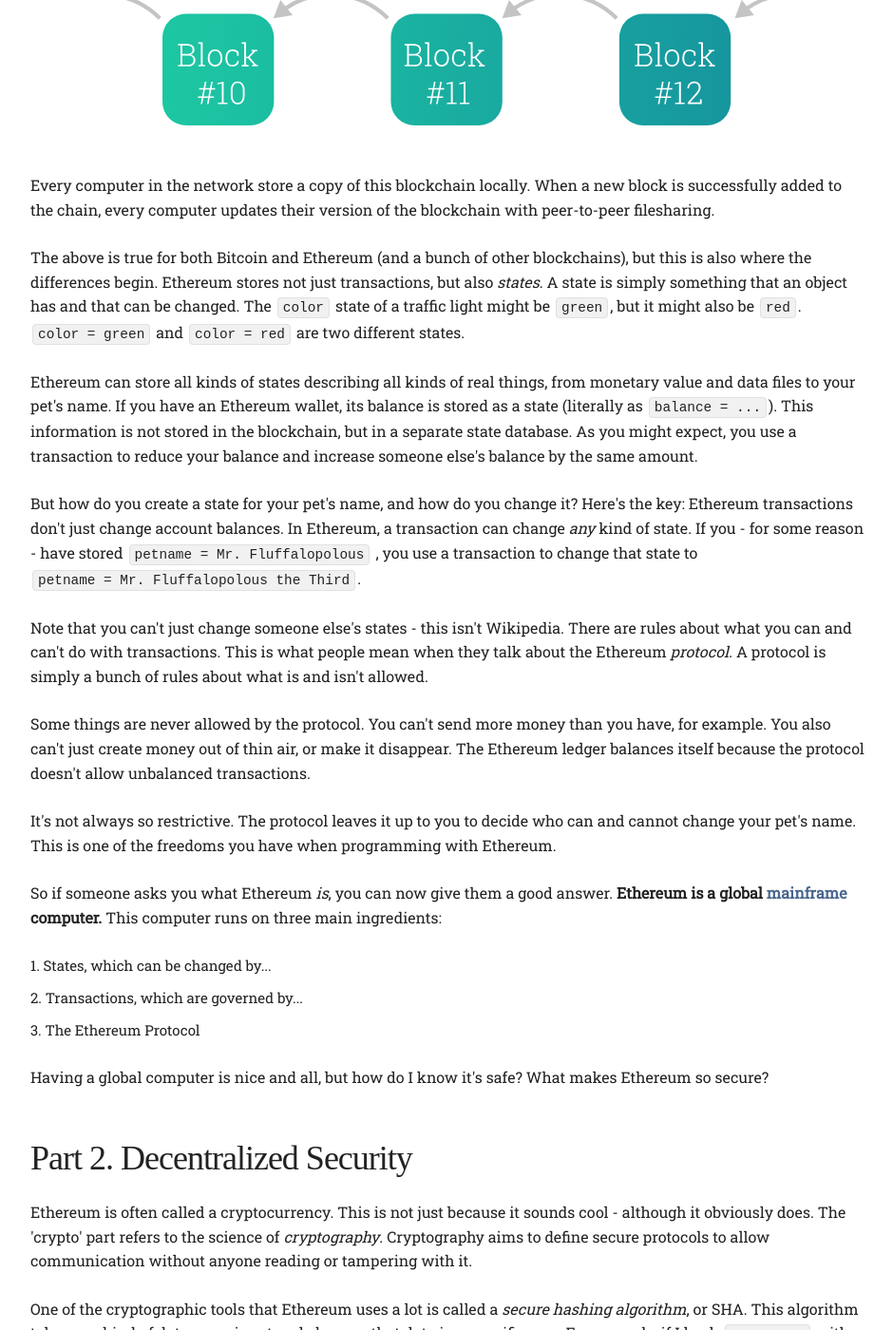
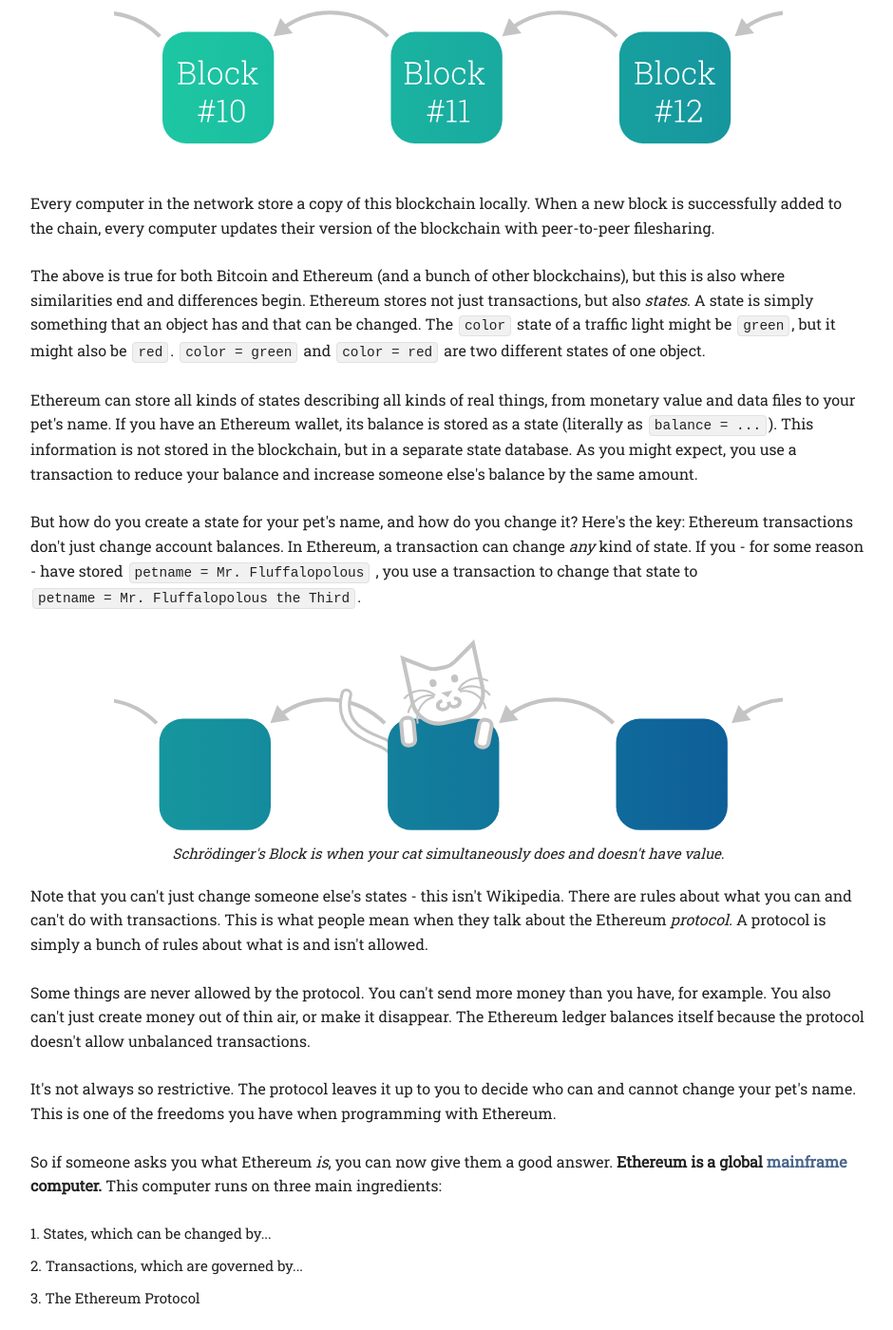
Before and after one commit to vdveen/vdveen.github.io, a Jekyll site: the page ethereum.html, which Jekyll copies as it is, in a window 1280 px wide and 1400 px high, scrolled down 4299 px. Shown: the whole window at 95% size, without its empty margins (168-1108 px from the left). Built offline with Jekyll 4.4.1, drawn with Linux system fonts in a browser that asks for light colours; some web fonts are replaced; some of the changed text lies outside the part shown.

```diff
--- a/ethereum.html
+++ b/ethereum.html
@@ -118,7 +118,8 @@
         <p>Regular banks keep a record of all transactions and use that to determine how much you have. Your balance is simply
           all money that went in minus all money that went out.</p>
         <p>Such a record of all transactions orderd chronologically is called a <em>ledger</em>. The blockchain is basically
-          a digital ledger. </p>
+          a digital ledger. Each block in the chain is nothing more than a few dozen transactions with some information about the block itself.
+            Really, <a href='https://etherchain.org/block/4252446'>see for yourself</a>.</p>
       </div>
 
       <div class="one columns">
@@ -161,19 +162,17 @@
 
     <div class="row">
       <div class="twelve columns">
-        <p>Each block in the chain is nothing more than a few dozen transactions with some information about the block itself.
-          Really, <a href='https://etherchain.org/block/4252446'>see for yourself</a>.</p>
       </div>
     </div>
-    <div class="row" style="text-align:center">
+    <div class="row" style="text-align:center; margin-top: 5%">
       <img src="assets/ethblock.svg" style="max-width: 80%"></img>
     </div>
     <div class="row" style="margin-top: 5%">
-      <p> The information about itself is called
-          the <em>header</em> of the block, and contains information like the block&#39;s number and who created it. It also
-          contains technical stuff like the difficulty, hashes (more on that later) and the gas limit.</p>
-      <p>Each block must say which block came before it - this is the <em>chain</em> part of blockchain. There
-        is a chain of blocks from the first block (aptly called the &#39;genesis block&#39;) to the current block. </p>
+      <p> The information about itself is called the <em>header</em> of the block, and contains information like the block&#39;s
+        number and who created it. It also contains technical stuff like the difficulty, hashes (more on that later) and
+        the gas limit.</p>
+      <p>Each block must say which block came before it - this is the <em>chain</em> part of blockchain. There is a chain of
+        blocks from the first block (aptly called the &#39;genesis block&#39;) to the current block. </p>
     </div>
     <div class="row" style="text-align:center; margin-top:5%">
       <img src="assets/ethchain.svg" style="max-width: 80%"></img>
@@ -182,11 +181,12 @@
       <div class="twelve columns">
         <p>Every computer in the network store a copy of this blockchain locally. When a new block is successfully added to
           the chain, every computer updates their version of the blockchain with peer-to-peer filesharing. <br/></p>
-        <p>The above is true for both Bitcoin and Ethereum (and a bunch of other blockchains), but this is also where the differences
-          begin. Ethereum stores not just transactions, but also <em>states</em>. A state is simply something that an object
-          has and that can be changed. The <code>color</code> state of a traffic light might be <code>green</code>, but it
-          might also be <code>red</code>. <code>color = green</code> and <code>color = red</code> are two different states.
-          </p>
+        <p>The above is true for both Bitcoin and Ethereum (and a bunch of other blockchains), but this is also where similarities
+          end and differences begin. Ethereum stores not just transactions, but also <em>states</em>. A state is simply something
+          that an object has and that can be changed. The <code>color</code> state of a traffic light might be <code>green</code>,
+          but it might also be <code>red</code>. <code>color = green</code> and <code>color = red</code> are two different
+          states of one object.
+        </p>
         <p>Ethereum can store all kinds of states describing all kinds of real things, from monetary value and data files to
           your pet&#39;s name. If you have an Ethereum wallet, its balance is stored as a state (literally as <code>balance = ...</code>).
           This information is not stored in the blockchain, but in a separate state database. As you might expect, you use
@@ -195,6 +195,16 @@
           don&#39;t just change account balances. In Ethereum, a transaction can change <em>any</em> kind of state. If you
           - for some reason - have stored <code>petname =  Mr. Fluffalopolous</code> , you use a transaction to change that
           state to <code>petname = Mr. Fluffalopolous the Third</code>. </p>
+
+      </div>
+    </div>
+    <div class="row" style="text-align:center">
+      <img src="assets/ethcat.svg" style="max-width: 80%"></img>
+      <h6><em>Schrödinger's Block is when your cat simultaneously does and doesn't have value.</em></h6>
+
+    </div>
+    <div class="row">
+      <div class="twelve columns">
         <p>Note that you can&#39;t just change someone else&#39;s states - this isn&#39;t Wikipedia. There are rules about what
           you can and can&#39;t do with transactions. This is what people mean when they talk about the Ethereum <em>protocol.</em>          A protocol is simply a bunch of rules about what is and isn&#39;t allowed. </p>
         <p>Some things are never allowed by the protocol. You can&#39;t send more money than you have, for example. You also
```
Also changed, not shown: assets/ethcat.svg (added).
